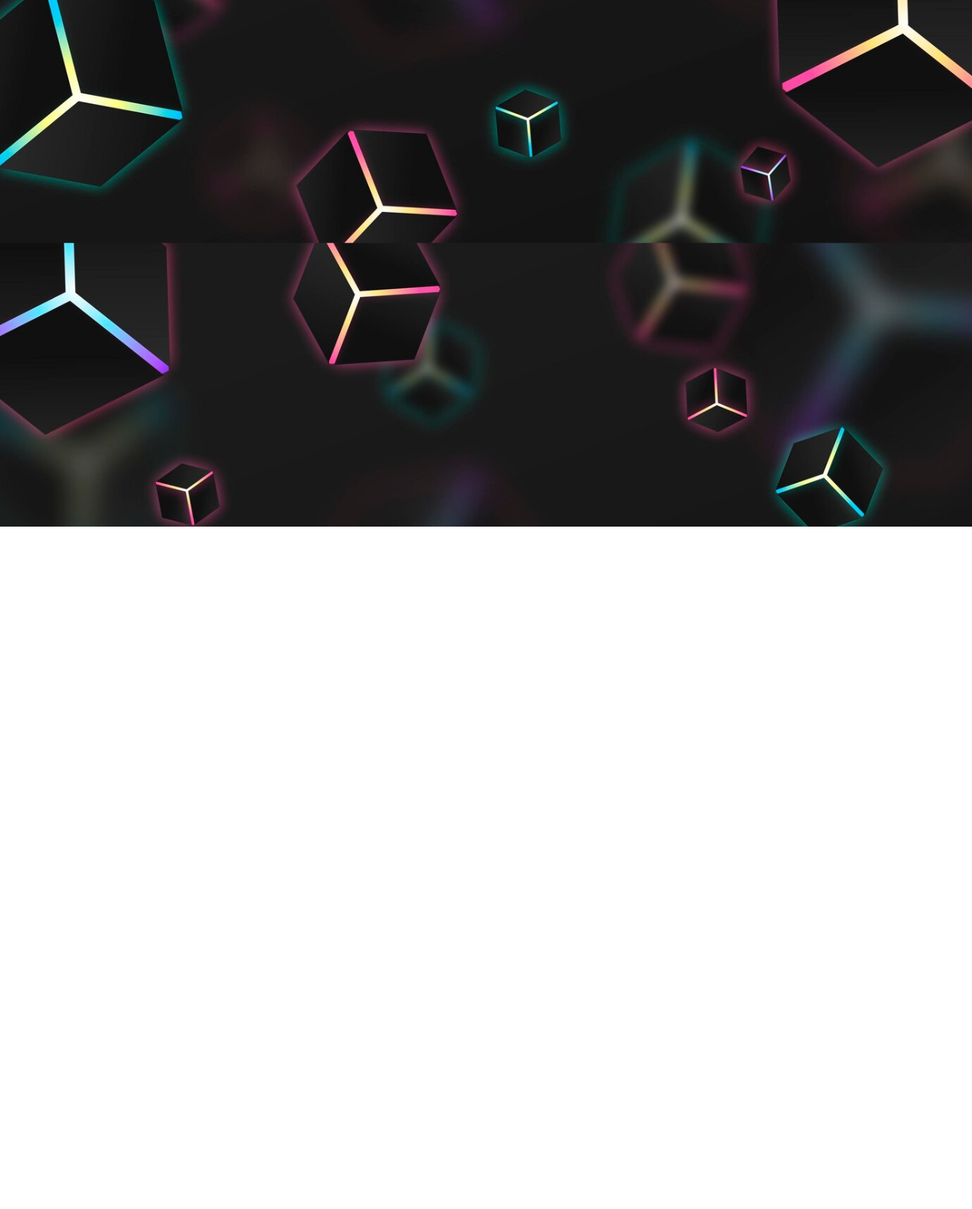
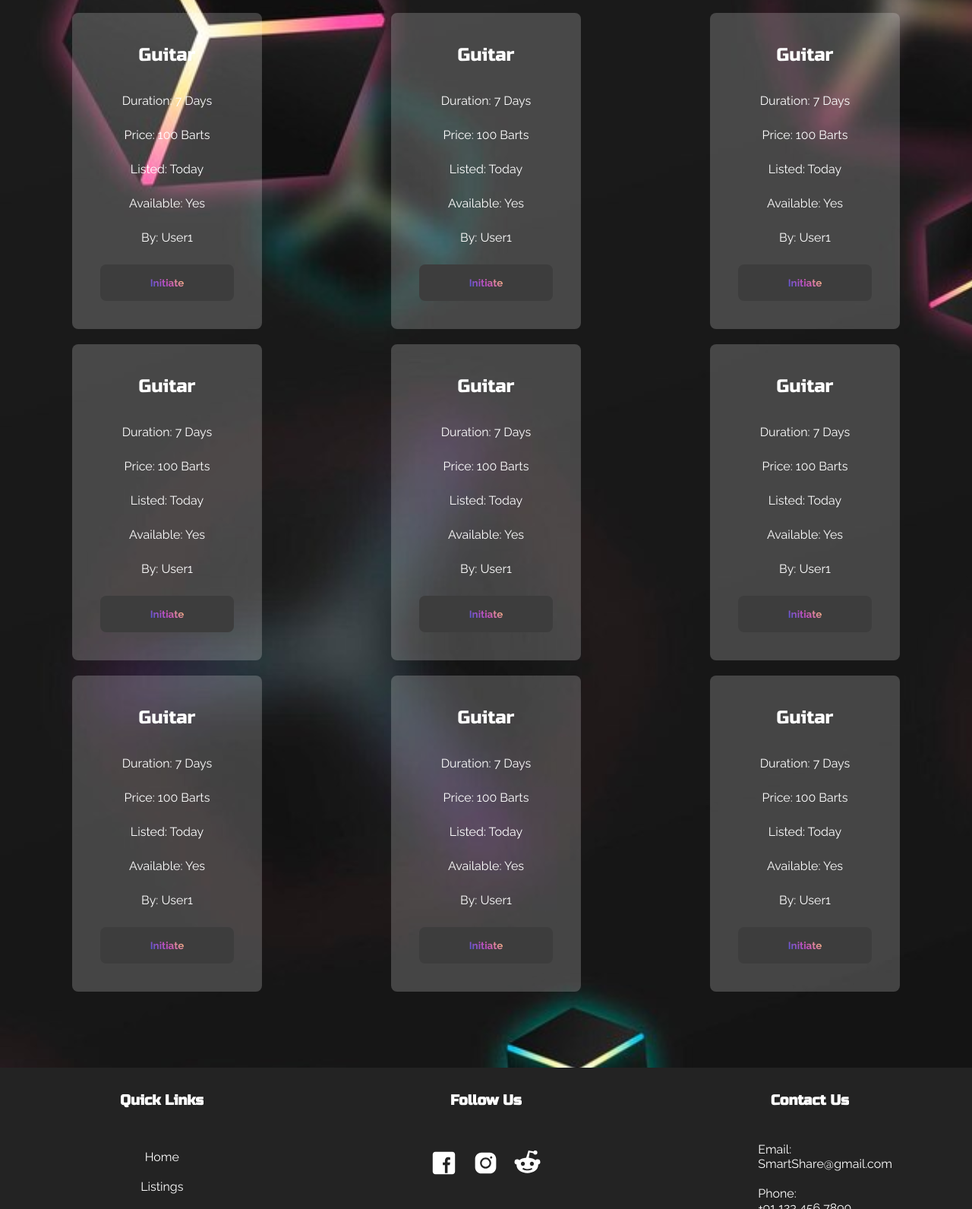
Before and after one commit to Dev-N007/Smart-Share, a plain HTML site: page explore.html in a window 1280 px wide. Shown: the part 107-1698 px from the top of the page at 76% size. Before the commit the page ends 800 px from the top, so only its background shows below. Drawn offline with nearby package versions, Linux system fonts and the light colour scheme.

Commit message:
modified explore page

```diff
--- a/explore.html
+++ b/explore.html
@@ -3,15 +3,23 @@
   <head>
     <meta charset="UTF-8">
     <title>Explore</title>
-    <link rel="stylesheet" href="utils.css">
-    <link rel="stylesheet" href="style.css">
     <link href="https://fonts.googleapis.com/css2?family=Russo+One&display=swap" rel="stylesheet">
     <link href="https://fonts.googleapis.com/css2?family=Raleway:wght@400;700&display=swap" rel="stylesheet">
     <link href="https://unpkg.com/aos@next/dist/aos.css" rel="stylesheet">
+    <link rel="stylesheet" href="utils.css">
+    <link rel="stylesheet" href="style.css">
+    <style>
+      main{
+        display: grid;
+        grid-template-columns: repeat(auto-fill,minmax(300px,1fr));
+        grid-gap: 20px;
+        justify-items: center;
+        padding: 20px;
+      }
+    </style>
   </head>
   <body>
-    <nav>
-      <nav data-aos="fade-down" data-aos-delay="50" data-aos-duration="1000" class="flex space-around center-cross">
+    <nav data-aos="fade-down" data-aos-delay="100" data-aos-duration="1000" class="flex space-around center-cross">
       <div id="logo">Smart Share</div>
       <ul id="nav-list" class="flex space-around baseline">
           <a href="index.html"><li>Home</li></a>
@@ -23,10 +31,124 @@
           <button class="btn" ><span>Connect Wallet</span></button>
       </div>
     </nav>
-    <main class="container">
+    <div>
       <h1>Explore Listings</h1>
         <input type="text" id="search" placeholder="Search...">
         <div id="listingsContainer" class="listings"></div>
+    </div>
+    <main class="container">
+      <div class="holder" >
+        <h2>Guitar</h2>
+        <p>Duration: 7 Days</p>
+        <p>Price: 100 Barts</p>
+        <p>Listed: Today</p>
+        <p>Available: Yes</p>
+        <p>By: User1</p>
+        <button class="btn"><span>Initiate</span></button>
+      </div>
+      <div class="holder" >
+        <h2>Guitar</h2>
+        <p>Duration: 7 Days</p>
+        <p>Price: 100 Barts</p>
+        <p>Listed: Today</p>
+        <p>Available: Yes</p>
+        <p>By: User1</p>
+        <button class="btn"><span>Initiate</span></button>
+      </div>
+      <div class="holder" >
+        <h2>Guitar</h2>
+        <p>Duration: 7 Days</p>
+        <p>Price: 100 Barts</p>
+        <p>Listed: Today</p>
+        <p>Available: Yes</p>
+        <p>By: User1</p>
+        <button class="btn"><span>Initiate</span></button>
+      </div>
+      <div class="holder" >
+        <h2>Guitar</h2>
+        <p>Duration: 7 Days</p>
+        <p>Price: 100 Barts</p>
+        <p>Listed: Today</p>
+        <p>Available: Yes</p>
+        <p>By: User1</p>
+        <button class="btn"><span>Initiate</span></button>
+      </div>
+      <div class="holder" >
+        <h2>Guitar</h2>
+        <p>Duration: 7 Days</p>
+        <p>Price: 100 Barts</p>
+        <p>Listed: Today</p>
+        <p>Available: Yes</p>
+        <p>By: User1</p>
+        <button class="btn"><span>Initiate</span></button>
+      </div>
+      <div class="holder" >
+        <h2>Guitar</h2>
+        <p>Duration: 7 Days</p>
+        <p>Price: 100 Barts</p>
+        <p>Listed: Today</p>
+        <p>Available: Yes</p>
+        <p>By: User1</p>
+        <button class="btn"><span>Initiate</span></button>
+      </div>
+      <div class="holder" >
+        <h2>Guitar</h2>
+        <p>Duration: 7 Days</p>
+        <p>Price: 100 Barts</p>
+        <p>Listed: Today</p>
+        <p>Available: Yes</p>
+        <p>By: User1</p>
+        <button class="btn"><span>Initiate</span></button>
+      </div>
+      <div class="holder" >
+        <h2>Guitar</h2>
+        <p>Duration: 7 Days</p>
+        <p>Price: 100 Barts</p>
+        <p>Listed: Today</p>
+        <p>Available: Yes</p>
+        <p>By: User1</p>
+        <button class="btn"><span>Initiate</span></button>
+      </div>
+      <div class="holder" >
+        <h2>Guitar</h2>
+        <p>Duration: 7 Days</p>
+        <p>Price: 100 Barts</p>
+        <p>Listed: Today</p>
+        <p>Available: Yes</p>
+        <p>By: User1</p>
+        <button class="btn"><span>Initiate</span></button>
+      </div>
     </main>
+    <footer id="footer">
+      <div id="foot-main">
+          <div class="foot-sec">
+              <h3 class="foothead">Quick Links</h3>
+              <ul id="foot-nav-list">
+                  <a href=""><li>Home</li></a>
+                  <a href=""><li>Listings</li></a>
+                  <a href=""><li>Dashboard</li></a>
+                  <a href=""><li>About</li></a>
+              </ul>
+          </div>
+          <div class="foot-sec">
+              <h3 class="foothead">Follow Us</h3>
+              <ul id="social-links">
+                  <a href=""><li><img src="./images/fb.svg" height="35px"></li></a>
+                  <a href=""><li><img src="./images/insta.svg" height="35px"></li></a>
+                  <a href=""><li><img src="./images/reddit.svg" height="35px"></li></a>
+              </ul>
+          </div>
+          <div class="foot-sec">
+              <h3 class="foothead">Contact Us</h3>
+              <ul style="list-style: none;">
+                  <li>Email: <br>SmartShare@gmail.com</li>
+                  <li>Phone: <br>+91 123 456 7890</li>
+              </ul>
+          </div>
+      </div>
+      <div id="foot-aside">
+          <p>© Copyright & Terms of Use </p>
+      </div>
+  </footer>
   </body>
 </html>
```
Also changed, not shown: index.html (+2 -2 lines). Lines whose indentation alone changed are shown as unchanged.
